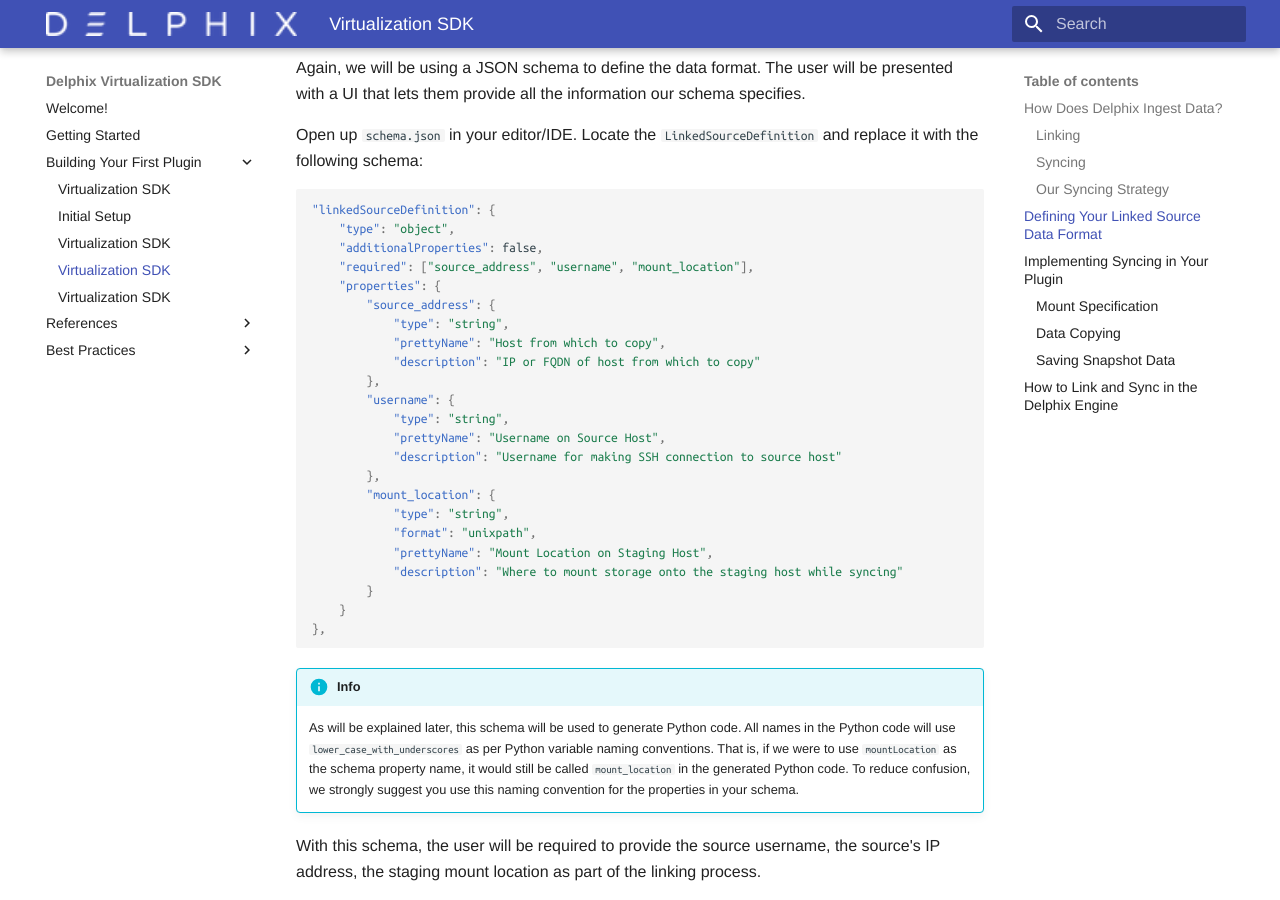
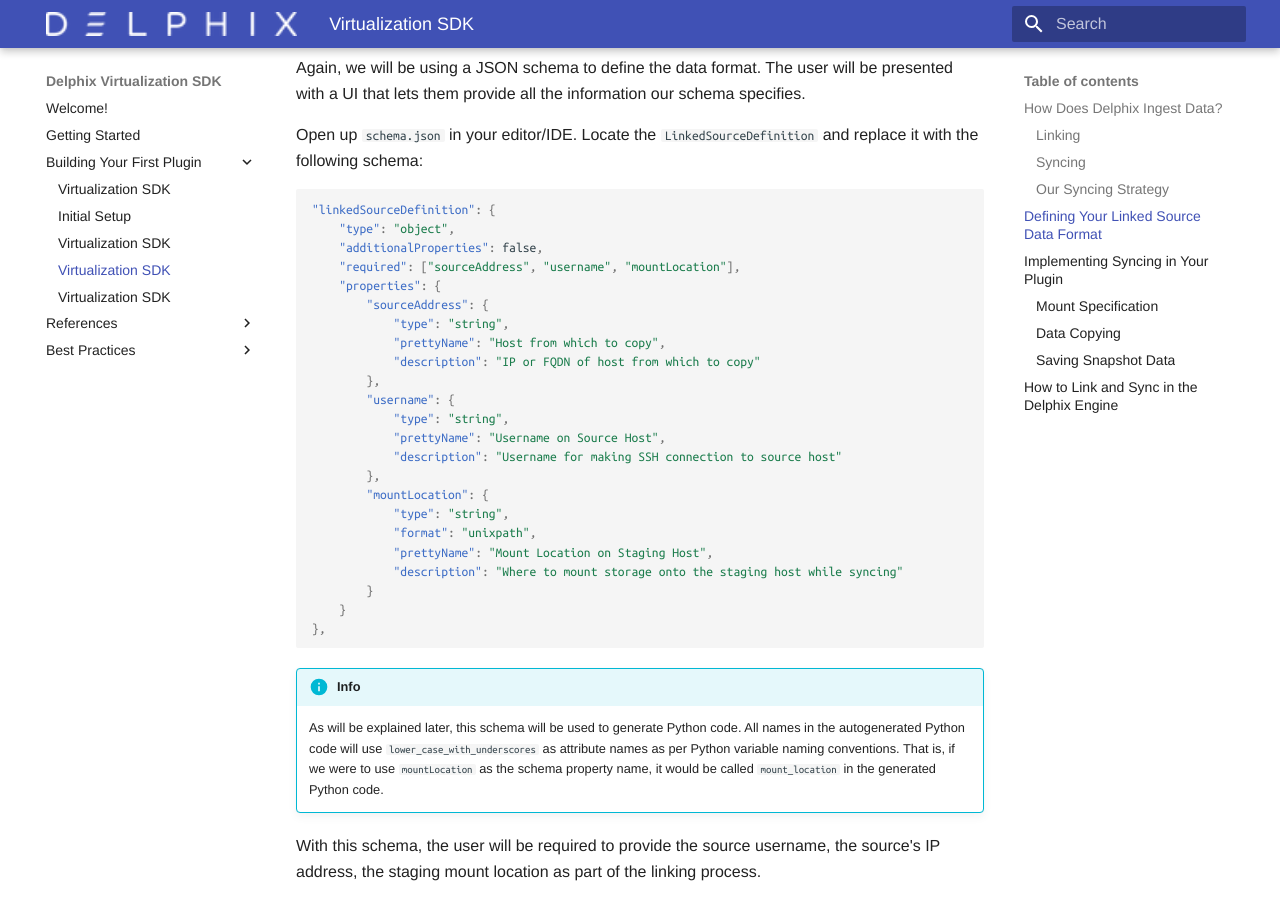
Before and after one commit to delphix/virtualization-sdk, an MkDocs documentation site: the page built from docs/Building_Your_First_Plugin/Data_Ingestion.md, in a window 1280 px wide and 900 px high, scrolled down 1718 px. Built offline with MkDocs 1.6.1 and Material for MkDocs 9.7.7, drawn with Linux system fonts in a browser that asks for light colours; some web fonts are replaced.

Commit message:
Update for Python naming conventions

````diff
--- a/docs/Building_Your_First_Plugin/Data_Ingestion.md
+++ b/docs/Building_Your_First_Plugin/Data_Ingestion.md
@@ -52,9 +52,9 @@
 "linkedSourceDefinition": {
     "type": "object",
     "additionalProperties": false,
-    "required": ["source_address", "username", "mount_location"],
+    "required": ["sourceAddress", "username", "mountLocation"],
     "properties": {
-        "source_address": {
+        "sourceAddress": {
             "type": "string",
             "prettyName": "Host from which to copy",
             "description": "IP or FQDN of host from which to copy"
@@ -64,7 +64,7 @@
             "prettyName": "Username on Source Host",
             "description": "Username for making SSH connection to source host"
         },
-        "mount_location": {
+        "mountLocation": {
             "type": "string",
             "format": "unixpath",
             "prettyName": "Mount Location on Staging Host",
@@ -75,11 +75,10 @@
 ```
 
 !!! info
-    As will be explained later, this schema will be used to generate Python code. All names in the
-    Python code will use `lower_case_with_underscores` as per Python variable naming conventions.
-    That is, if we were to use `mountLocation` as the schema property name, it would still be called
-    `mount_location` in the generated Python code. To reduce confusion, we strongly suggest you use
-    this naming convention for the properties in your schema.
+    As will be explained later, this schema will be used to generate Python code.
+    All names in the autogenerated Python code will use `lower_case_with_underscores` as attribute names as per Python variable naming conventions.
+    That is, if we were to use `mountLocation` as the schema property name, it would be called
+    `mount_location` in the generated Python code.
 
 
 With this schema, the user will be required to provide the source username, the source's IP address, the staging mount location as part of the linking process.
````
Also changed, not shown: docs/Building_Your_First_Plugin/Provisioning.md (+4 -4 lines), docs/References/Schemas_and_Autogenerated_Classes.md (+5 -0 lines).
